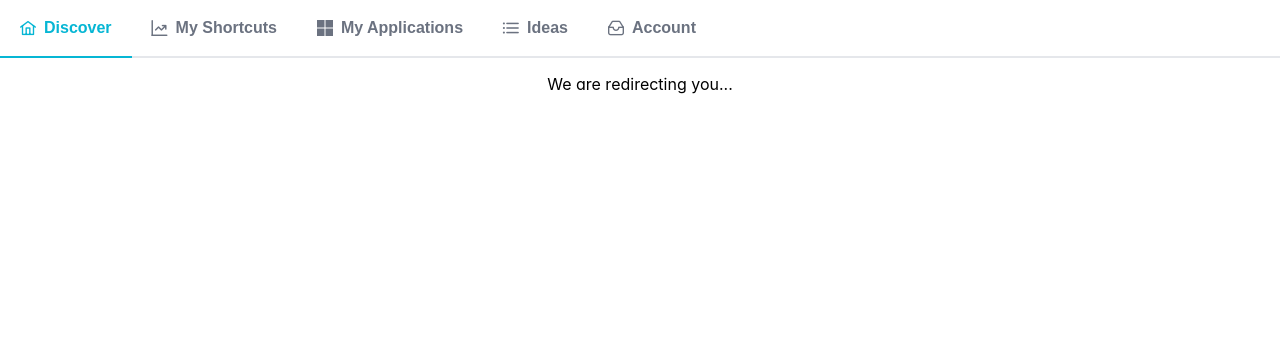
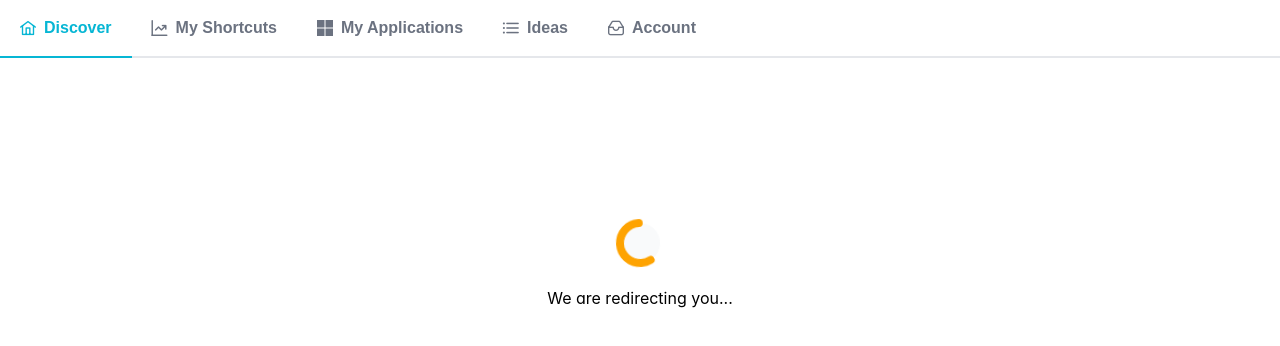
Before and after one commit to semihsezer/MoreProductiveAlways, a React (Create React App) app in the folder frontend_react/: page /social/google/callback in a window 1280 px wide. Shown: the top 346 px of the page. Built offline with nearby package versions, Linux system fonts and the light colour scheme; no server answers; a web font is replaced by a local one.

Commit message:
Fix spinner location with css

```diff
--- a/frontend_react/src/auth/JWTAuthAPI.js
+++ b/frontend_react/src/auth/JWTAuthAPI.js
@@ -34,7 +34,7 @@ export const JWTAuthAPI = {
       password: password,
     });
   },
-  google_callback: (code) => {
+  googleCallback: (code) => {
     return axios.post("/dj-rest-auth/google/", { code: code }).then((res) => {
       const token = res.data.access;
       localStorage.setItem("token", token);
--- a/frontend_react/src/auth/JWTHeaderAuthAPI.js
+++ b/frontend_react/src/auth/JWTHeaderAuthAPI.js
@@ -62,7 +62,7 @@ export const JWTAuthAPI = {
       password: password,
     });
   },
-  google_callback: (code) => {
+  googleCallback: (code) => {
     return axios.post("/dj-rest-auth/google/", { code: code }).then((res) => {
       const token = res.data.access;
       localStorage.setItem("token", token);
--- a/frontend_react/src/auth/SessionAuthAPI.js
+++ b/frontend_react/src/auth/SessionAuthAPI.js
@@ -74,7 +74,7 @@ export const SessionAuthAPI = {
         console.error("Login failed:", error);
       });
   },
-  google_callback: (code) => {
+  googleCallback: (code) => {
     return axios.post("/dj-rest-auth/google/", { code: code });
   },
   refreshToken: async () => {
--- a/frontend_react/src/components/GoogleCallback.js
+++ b/frontend_react/src/components/GoogleCallback.js
@@ -1,5 +1,6 @@
 import React, { useState, useEffect } from "react";
 import { getAuthAPI } from "../api/Base";
+import { ProgressSpinner } from "primereact/progressspinner";
 
 const AuthAPI = getAuthAPI();
 
@@ -17,12 +18,17 @@ const GoogleCallback = (redirect_url) => {
       redirect_url = "/discover";
     }
 
-    AuthAPI.google_callback(code).then(() => {
+    AuthAPI.googleCallback(code).then(() => {
       window.location = redirect_url;
     });
   }, []);
 
-  return <div>{isLoading && <p>We are redirecting you...</p>}</div>;
+  return (
+    <div style={{ "padding-top": "10em" }}>
+      <ProgressSpinner style={{ width: "50px", height: "50px" }} strokeWidth="8" fill="var(--surface-ground)" />
+      <p>We are redirecting you...</p>
+    </div>
+  );
 };
 
 export default GoogleCallback;
```
